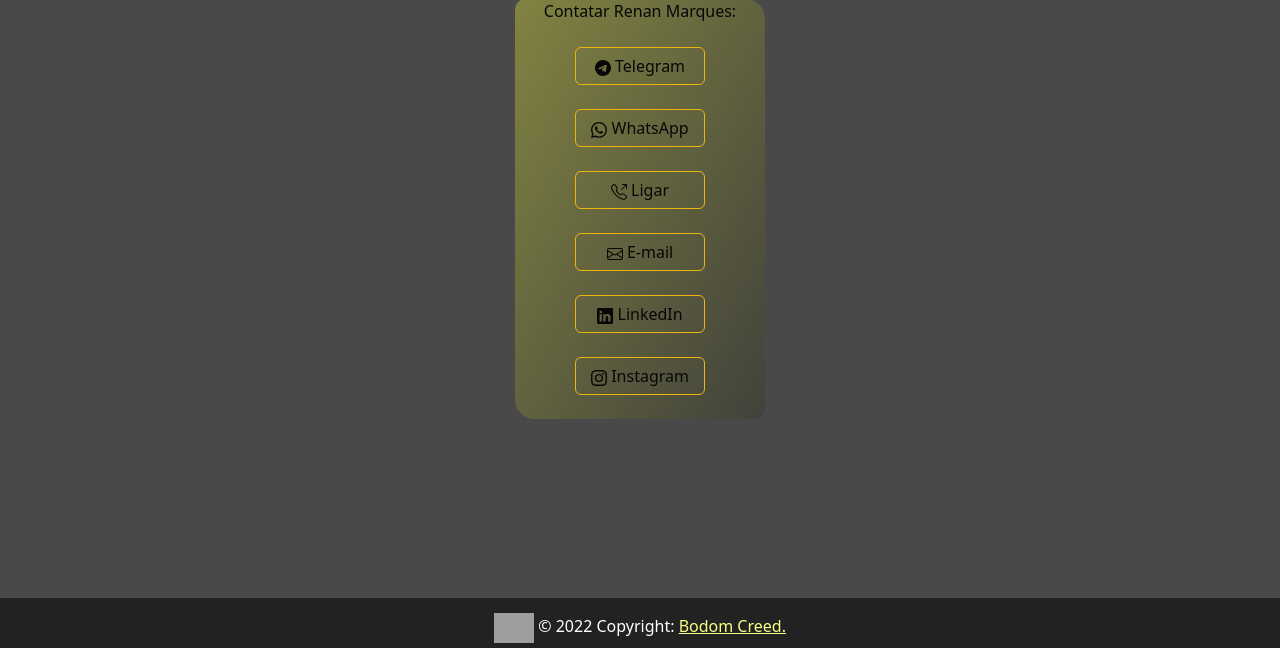
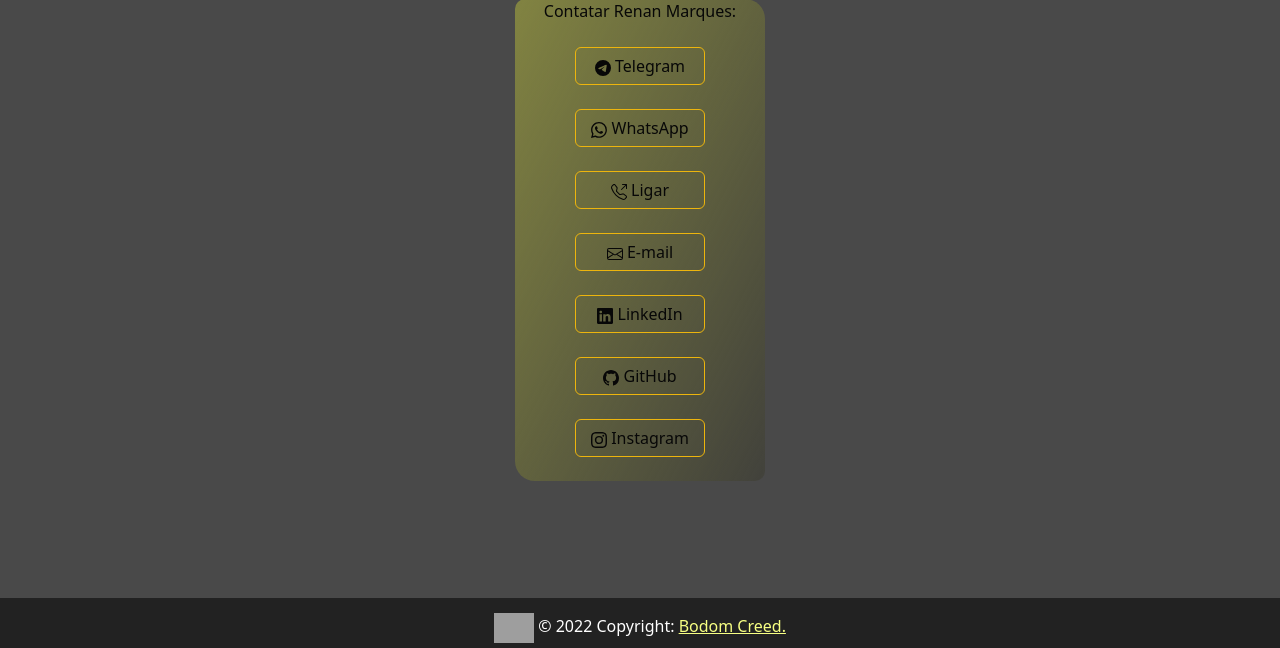
Before and after one commit to Renan-Bodom/BodomCreed, a Django app: page / in a window 1280 px wide. Shown: the part 152-800 px from the top of the page. Run offline with Django 3.2, Linux system fonts and the light colour scheme; grey boxes are pictures that could not be loaded.

Commit message:
Add GitHub

```diff
--- a/home/templates/home/index.html
+++ b/home/templates/home/index.html
@@ -36,9 +36,15 @@
     </a>
 
     <br><br>
-    <a href="https://www.linkedin.com/in/renan-marques-6619b29b/" target=”_blank” class="btn btn-outline-warning larguraBotaoContato">
+    <a href="https://www.linkedin.com/in/renan-marques-ti/" target=”_blank” class="btn btn-outline-warning larguraBotaoContato">
         <svg xmlns="http://www.w3.org/2000/svg" width="16" height="16" fill="currentColor" class="bi bi-linkedin" viewBox="0 0 16 16"><path d="M0 1.146C0 .513.526 0 1.175 0h13.65C15.474 0 16 .513 16 1.146v13.708c0 .633-.526 1.146-1.175 1.146H1.175C.526 16 0 15.487 0 14.854V1.146zm4.943 12.248V6.169H2.542v7.225h2.401zm-1.2-8.212c.837 0 1.358-.554 1.358-1.248-.015-.709-.52-1.248-1.342-1.248-.822 0-1.359.54-1.359 1.248 0 .694.521 1.248 1.327 1.248h.016zm4.908 8.212V9.359c0-.216.016-.432.08-.586.173-.431.568-.878 1.232-.878.869 0 1.216.662 1.216 1.634v3.865h2.401V9.25c0-2.22-1.184-3.252-2.764-3.252-1.274 0-1.845.7-2.165 1.193v.025h-.016a5.54 5.54 0 0 1 .016-.025V6.169h-2.4c.03.678 0 7.225 0 7.225h2.4z"/></svg>
         LinkedIn
+    </a>
+
+    <br><br>
+    <a href="https://github.com/Renan-Bodom" target=”_blank” class="btn btn-outline-warning larguraBotaoContato">
+        <svg xmlns="http://www.w3.org/2000/svg" width="16" height="16" fill="currentColor" class="bi bi-github" viewBox="0 0 16 16"><path d="M8 0C3.58 0 0 3.58 0 8c0 3.54 2.29 6.53 5.47 7.59.4.07.55-.17.55-.38 0-.19-.01-.82-.01-1.49-2.01.37-2.53-.49-2.69-.94-.09-.23-.48-.94-.82-1.13-.28-.15-.68-.52-.01-.53.63-.01 1.08.58 1.23.82.72 1.21 1.87.87 2.33.66.07-.52.28-.87.51-1.07-1.78-.2-3.64-.89-3.64-3.95 0-.87.31-1.59.82-2.15-.08-.2-.36-1.02.08-2.12 0 0 .67-.21 2.2.82.64-.18 1.32-.27 2-.27.68 0 1.36.09 2 .27 1.53-1.04 2.2-.82 2.2-.82.44 1.1.16 1.92.08 2.12.51.56.82 1.27.82 2.15 0 3.07-1.87 3.75-3.65 3.95.29.25.54.73.54 1.48 0 1.07-.01 1.93-.01 2.2 0 .21.15.46.55.38A8.012 8.012 0 0 0 16 8c0-4.42-3.58-8-8-8z"/></svg>
+        GitHub
     </a>
 
     <br><br>
```
